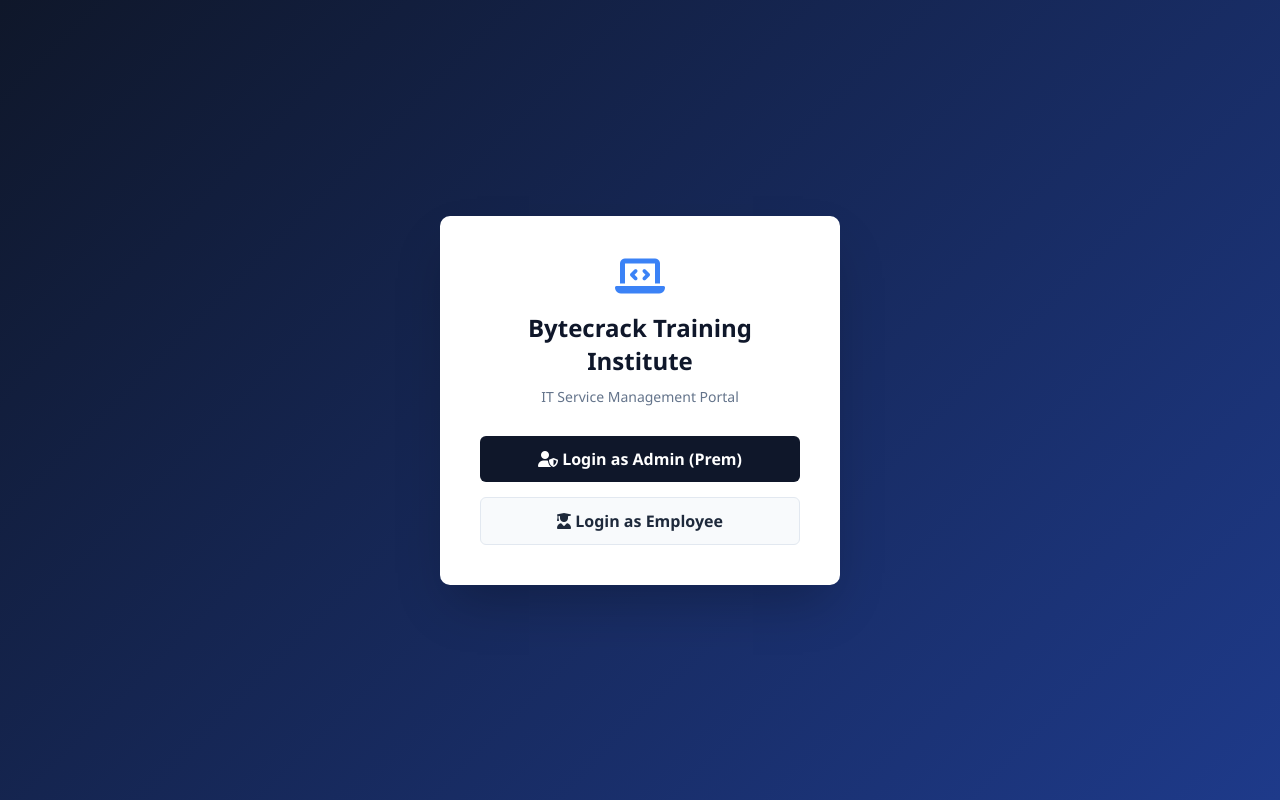
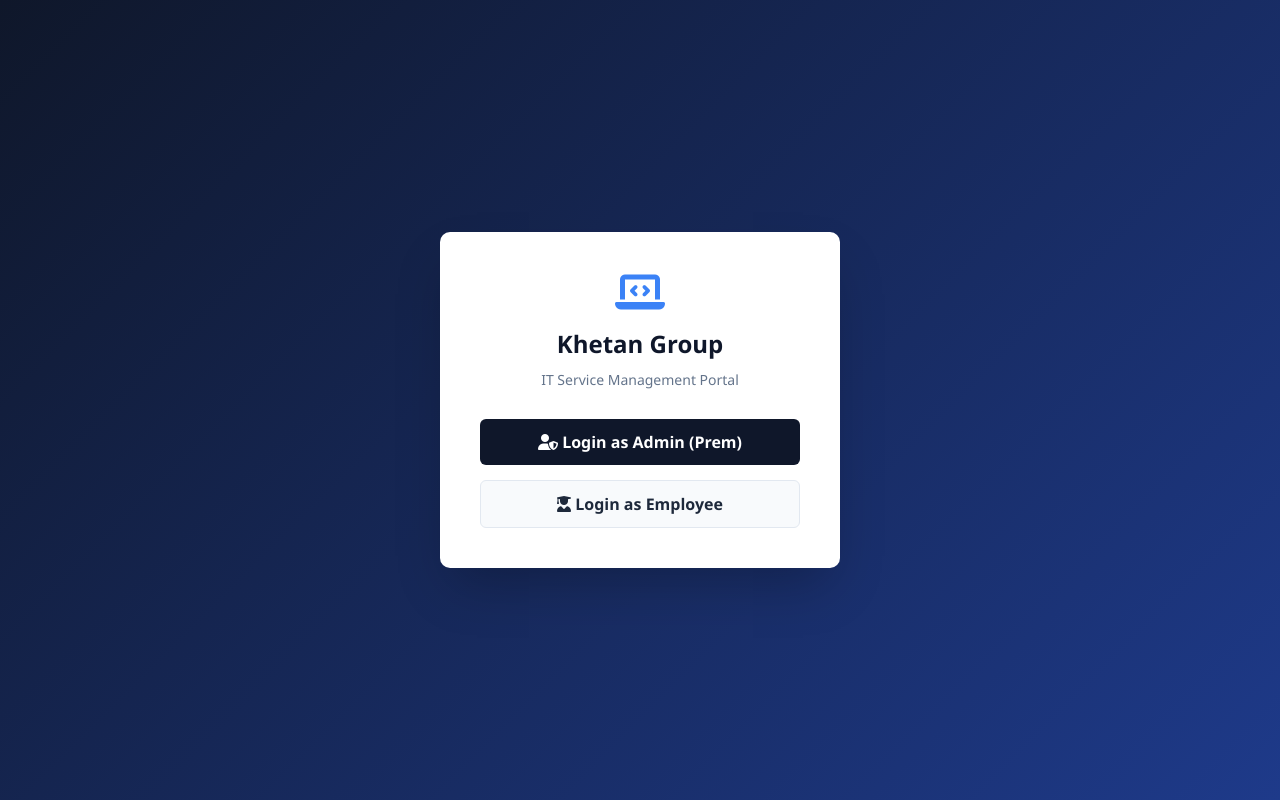
Before and after one commit to Premyerunkar/ITSM_tool, a plain HTML site: page index.html in a window 1280 px wide. Drawn offline with Linux system fonts and the light colour scheme.

```diff
--- a/index.html
+++ b/index.html
@@ -115,7 +115,7 @@
     <div id="login-view">
         <div class="login-card">
             <i class="fas fa-laptop-code" style="font-size: 40px; color: var(--secondary-color); margin-bottom: 15px;"></i>
-            <h2>Bytecrack Training Institute</h2>
+            <h2>Khetan Group</h2>
             <p>IT Service Management Portal</p>
             <div class="demo-logins">
                 <button class="btn-login btn-admin" onclick="performLogin('admin')"><i class="fas fa-user-shield"></i> Login as Admin (Prem)</button>
@@ -126,7 +126,7 @@
 
     <div id="app-view" class="hidden">
         <nav class="sidebar">
-            <div class="logo-area"><i class="fas fa-laptop-code"></i> Khetan Packfine ITSM</div>
+            <div class="logo-area"><i class="fas fa-laptop-code"></i> Khetan Group ITSM</div>
             <ul class="nav-links">
                 <li id="nav-dashboard" onclick="switchModule('dashboard', this)"><i class="fas fa-chart-pie"></i> System Dashboard</li>
                 <li id="nav-incidents" onclick="switchModule('incidents', this)"><i class="fas fa-ticket-alt"></i> <span id="incident-nav-text">All Incidents</span></li>
@@ -144,7 +144,7 @@
 
             <div class="content-area">
                 <section id="dashboard" class="module">
-                    <h2 style="margin-bottom: 20px;">Institute Systems Overview</h2>
+                    <h2 style="margin-bottom: 20px;"> Systems Overview</h2>
                     <div class="dashboard-grid">
                         <div class="card">
                             <h3 style="color: var(--text-muted); font-size: 16px;">Action Required (Open)</h3>
```
